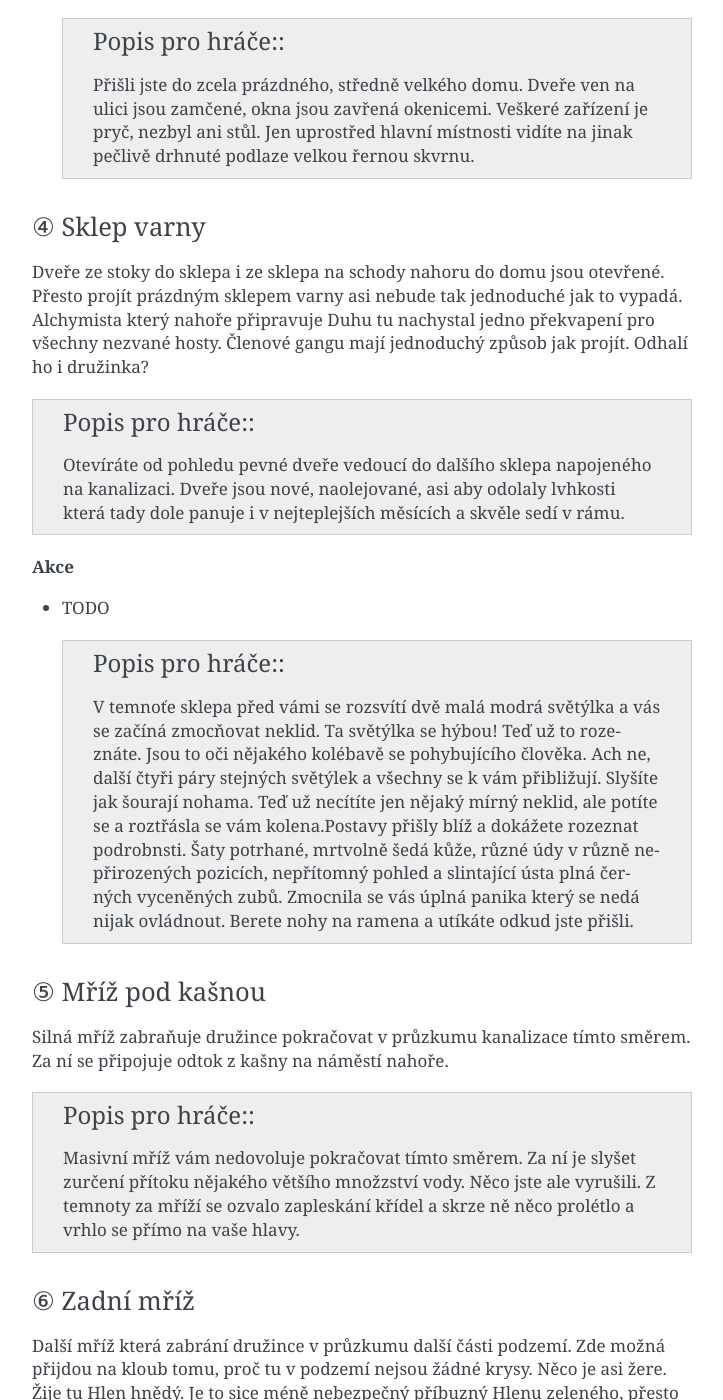
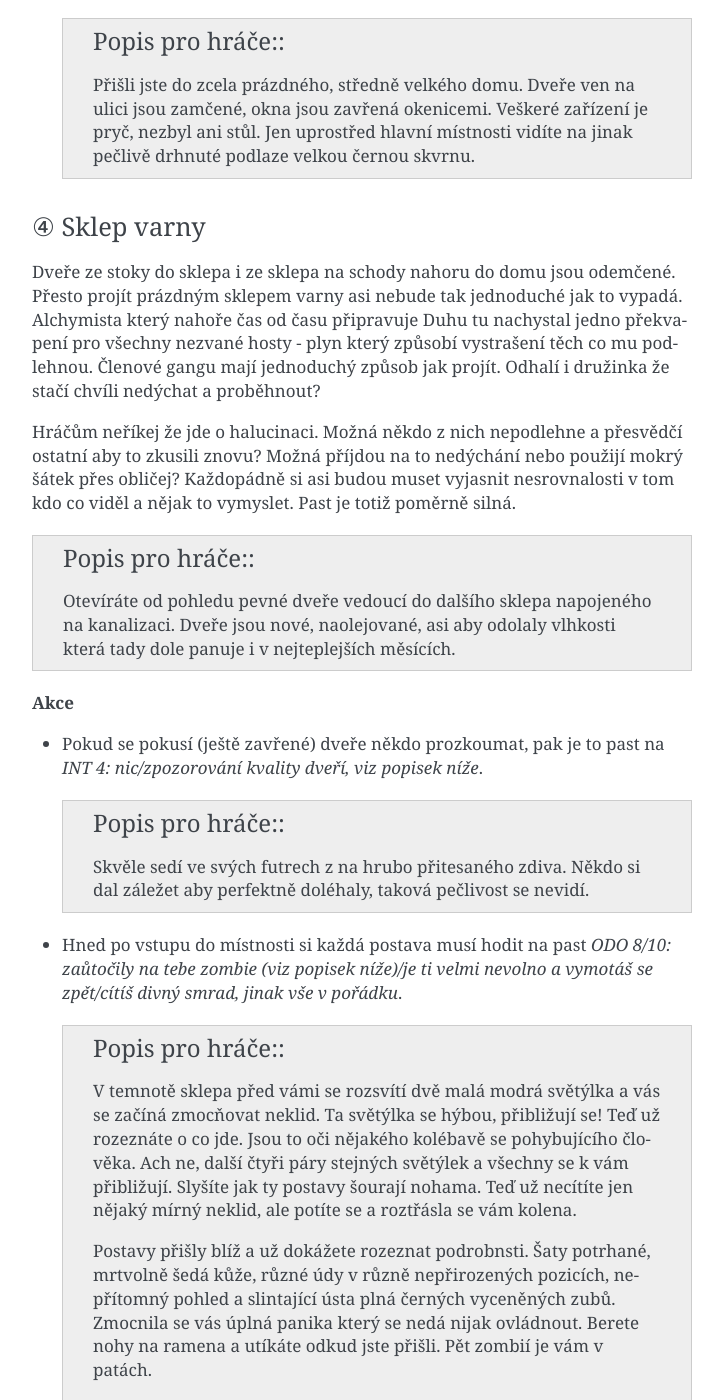
Before and after one commit to jhutar/nasdracak, a Sphinx documentation site: the page built from docs/source/dobrodruzstvi/duha_ve_meste/index.rst, in a window 1280 px wide and 1400 px high, scrolled down 4743 px. Shown: the whole window, without its empty margins (388-1111 px from the left). Built offline with Sphinx 7.4.7, drawn with Linux system fonts in a browser that asks for light colours; some of the changed text lies outside the part shown.

Commit message:
feat: Dalsi popisky v dobrodruzstvi o Duze

```diff
--- a/docs/source/dobrodruzstvi/duha_ve_meste/index.rst
+++ b/docs/source/dobrodruzstvi/duha_ve_meste/index.rst
@@ -138,24 +138,38 @@
 
   .. admonition:: Popis pro hráče:
 
-     Přišli jste do zcela prázdného, středně velkého domu. Dveře ven na ulici jsou zamčené, okna jsou zavřená okenicemi. Veškeré zařízení je pryč, nezbyl ani stůl. Jen uprostřed hlavní místnosti vidíte na jinak pečlivě drhnuté podlaze velkou řernou skvrnu.
+     Přišli jste do zcela prázdného, středně velkého domu. Dveře ven na ulici jsou zamčené, okna jsou zavřená okenicemi. Veškeré zařízení je pryč, nezbyl ani stůl. Jen uprostřed hlavní místnosti vidíte na jinak pečlivě drhnuté podlaze velkou černou skvrnu.
 
 ④ Sklep varny
 -------------
 
-Dveře ze stoky do sklepa i ze sklepa na schody nahoru do domu jsou otevřené. Přesto projít prázdným sklepem varny asi nebude tak jednoduché jak to vypadá. Alchymista který nahoře připravuje Duhu tu nachystal jedno překvapení pro všechny nezvané hosty. Členové gangu mají jednoduchý způsob jak projít. Odhalí ho i družinka?
+Dveře ze stoky do sklepa i ze sklepa na schody nahoru do domu jsou odemčené. Přesto projít prázdným sklepem varny asi nebude tak jednoduché jak to vypadá. Alchymista který nahoře čas od času připravuje Duhu tu nachystal jedno překvapení pro všechny nezvané hosty - plyn který způsobí vystrašení těch co mu podlehnou. Členové gangu mají jednoduchý způsob jak projít. Odhalí i družinka že stačí chvíli nedýchat a proběhnout?
+
+Hráčům neříkej že jde o halucinaci. Možná někdo z nich nepodlehne a přesvědčí ostatní aby to zkusili znovu? Možná příjdou na to nedýchání nebo použijí mokrý šátek přes obličej? Každopádně si asi budou muset vyjasnit nesrovnalosti v tom kdo co viděl a nějak to vymyslet. Past je totiž poměrně silná.
 
 .. admonition:: Popis pro hráče:
 
-   Otevíráte od pohledu pevné dveře vedoucí do dalšího sklepa napojeného na kanalizaci. Dveře jsou nové, naolejované, asi aby odolaly lvhkosti která tady dole panuje i v nejteplejších měsících a skvěle sedí v rámu.
+   Otevíráte od pohledu pevné dveře vedoucí do dalšího sklepa napojeného na kanalizaci. Dveře jsou nové, naolejované, asi aby odolaly vlhkosti která tady dole panuje i v nejteplejších měsících.
 
 **Akce**
 
-* TODO
+* Pokud se pokusí (ještě zavřené) dveře někdo prozkoumat, pak je to past na *INT 4: nic/zpozorování kvality dveří, viz popisek níže*.
 
   .. admonition:: Popis pro hráče:
 
-     V temnoťe sklepa před vámi se rozsvítí dvě malá modrá světýlka a vás se začíná zmocňovat neklid. Ta světýlka se hýbou! Teď už to rozeznáte. Jsou to oči nějakého kolébavě se pohybujícího člověka. Ach ne, další čtyři páry stejných světýlek a všechny se k vám přibližují. Slyšíte jak šourají nohama. Teď už necítíte jen nějaký mírný neklid, ale potíte se a roztřásla se vám kolena.Postavy přišly blíž a dokážete rozeznat podrobnsti. Šaty potrhané, mrtvolně šedá kůže, různé údy v různě nepřirozených pozicích, nepřítomný pohled a slintající ústa plná černých vyceněných zubů. Zmocnila se vás úplná panika který se nedá nijak ovládnout. Berete nohy na ramena a utíkáte odkud jste přišli.
+     Skvěle sedí ve svých futrech z na hrubo přitesaného zdiva. Někdo si dal záležet aby perfektně doléhaly, taková pečlivost se nevidí.
+
+* Hned po vstupu do místnosti si každá postava musí hodit na past *ODO 8/10: zaůtočily na tebe zombie (viz popisek níže)/je ti velmi nevolno a vymotáš se zpět/cítíš divný smrad, jinak vše v pořádku*.
+
+  .. admonition:: Popis pro hráče:
+
+     V temnotě sklepa před vámi se rozsvítí dvě malá modrá světýlka a vás se začíná zmocňovat neklid. Ta světýlka se hýbou, přibližují se! Teď už rozeznáte o co jde. Jsou to oči nějakého kolébavě se pohybujícího člověka. Ach ne, další čtyři páry stejných světýlek a všechny se k vám přibližují. Slyšíte jak ty postavy šourají nohama. Teď už necítíte jen nějaký mírný neklid, ale potíte se a roztřásla se vám kolena.
+
+     Postavy přišly blíž a už dokážete rozeznat podrobnsti. Šaty potrhané, mrtvolně šedá kůže, různé údy v různě nepřirozených pozicích, nepřítomný pohled a slintající ústa plná černých vyceněných zubů. Zmocnila se vás úplná panika který se nedá nijak ovládnout. Berete nohy na ramena a utíkáte odkud jste přišli. Pět zombií je vám v patách.
+
+     Po pár krocích, zpět v kanalizaci se ti zdá že jsi je setřásl. Ještě teď se ale strachy potíš, ale s každým nádechem se pomalu uklidňuješ. Každopádně víš, že bez pořádného důvodu tě do toho sklepa už nic znovu nedostane.
+
+* Každá postava si proti pasti háže pokaždé, když do místnosti vstoupí - tedy pokud nepříjde na to, jak se před plynem brání členové gangu: stačí si zacpat nos a při probíhání místností nedýchat. Toto družinka nevymyslí hodem proti nějaké pasti, musí to vymyslet sami.
 
 ⑤ Mříž pod kašnou
 -----------------
@@ -166,14 +180,24 @@
 
    Masivní mříž vám nedovoluje pokračovat tímto směrem. Za ní je slyšet zurčení přítoku nějakého většího množzství vody. Něco jste ale vyrušili. Z temnoty za mříží se ozvalo zapleskání křídel a skrze ně něco prolétlo a vrhlo se přímo na vaše hlavy.
 
-⑥ Zadní mříž
-------------
+**Akce**
 
-Další mříž která zabrání družince v průzkumu další části podzemí. Zde možná přijdou na kloub tomu, proč tu v podzemí nejsou žádné krysy. Něco je asi žere. Žije tu Hlen hnědý. Je to sice méně nebezpečný příbuzný Hlenu zeleného, přesto se může stát pro družinku smrtelným.
+* Zaútočili na vás 5 netopýrů obecných (životy ▢▢, ▢, ▢▢, ▢, ▢▢, ÚČ: 0, OČ: +1, zkušenosti: 1).
+* Za mříží vidíte nějakou trubkou pritékat větší množství vody. *INT 6: nic/došlo ti, že to je asi z kašny na náměstí*.
+
+⑥ Západní mříž
+--------------
+
+Další mříž která zabrání družince v průzkumu další části podzemí. Zde možná přijdou na kloub tomu, proč tu v podzemí nejsou žádné krysy. Něco je asi žere. Žije tu totiž jeden menší exeplář hlen hnědého. Je sice méně nebezpečný než jeho příbuzný hlen zelený, přesto se může stát pro někoho z družinky smrtelným.
 
 .. admonition:: Popis pro hráče:
 
-   Průchod kanalizací dál je tu zatarasený mřížovým ze silných železných prutů. Sťeny jsou tu více než jinde pokryté vlhkým slizem. Ještě než dojdete až k mříži, všimnete se jakéhosi hnědého mechu rostoucího na stropě chodby. Nejsou to žádné malé ostrůvky uchycené na příhodných místech jak byste normálně čekali, ale velký porost roztahující se přes snad 2 metry čtvereční. Leskne se protože je celý obalený steným slizem jaký vidíte na stěnách kolem. Možná by to stálo za průzkum?
+   Průchod kanalizací dál je tu zatarasený mřížovým ze silných železných prutů. Sťeny jsou tu více než jinde pokryté vlhkým slizem. Ještě než dojdete až k mříži, všimnete se jakéhosi hnědého mechu rostoucího na stropě chodby. Nejsou to žádné malé ostrůvky uchycené na příhodných místech jak byste normálně čekali, ale velký porost roztahující se přes snad 2 metry čtvereční. Leskne se, protože je celý obalený stejným slizem jaký vidíte na stěnách kolem. Možná by to stálo za průzkum?
+
+**Akce**
+
+* Na někoho spadne/zaůtočí hlen. TODO
+* Křupající kostřičky krys. TODO
 
 Varna
 =====
@@ -182,5 +206,23 @@
 
    Místnost má dvě okenicemi zavřená okna, takže i kdyby bylo venku pravé poledne, tady je jen přítmí. Páchne to tu tak, že si to nedokážete zařadit. Kolem stěn jsou rozestavěny stoly na kterých probíhá nějaký složitý alchymistický proces. Kahany zahřívají bachraté baňky s různobarevnými kapalinami. Co se z nich odpařuje se přivádí spirálovitými skleněnými trubičkami zase do jiných baněk. V některých se točí různá mýchátka, jiné se pohupují, v dalších něco bublá. Vypadá to jako dost složitý a nebezpečný proces.
 
+① Spíž
+------
+
+② Dveře na ulici
+----------------
+
+③ Dveře na dvorek
+-----------------
+
+④ Hlavní místnost
+-----------------
+
 Hlášení
 =======
+
+① Hlášení rychtáři
+------------------
+
+② Hlášení radě konšelů
+----------------------
```
